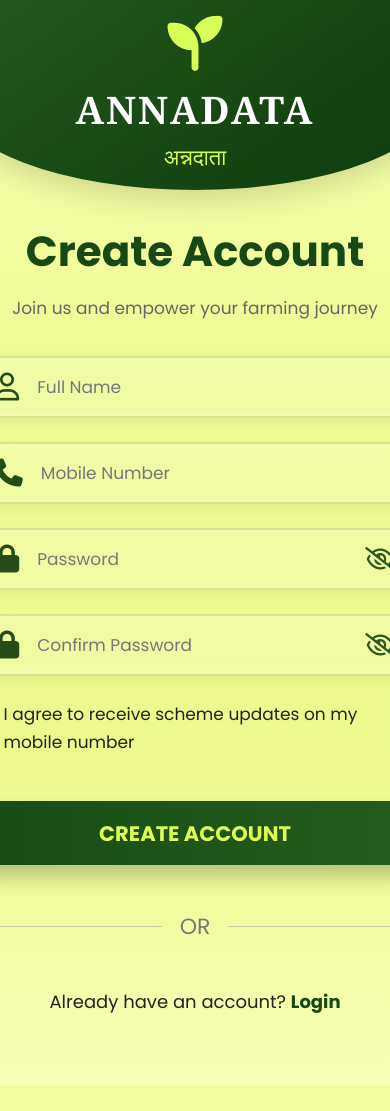
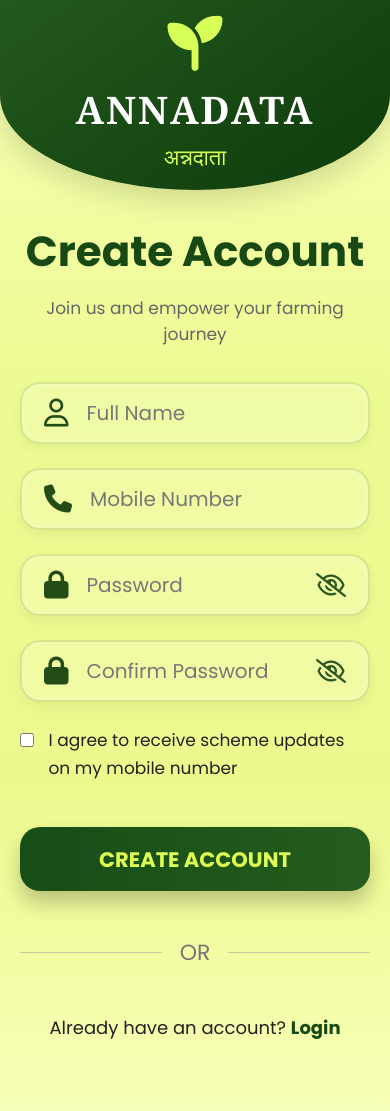
Before and after one commit to vaidehi-londhe/Annadata, a Flask app: page /signup in a window 390 px wide; the page is wider, and only the part inside the window is pictured. Before the commit the page ends 1085 px from the top of that part, so only its background shows below. Run offline with Flask 3, Linux system fonts and the light colour scheme; some libraries are stand-ins or nearby versions.

Commit message:
fix all the layout issues

```diff
--- a/static/css/auth.css
+++ b/static/css/auth.css
@@ -23,6 +23,15 @@ body{
     );
 
     overflow-x:hidden;
+}
+
+.signup-container,
+.form-container,
+form,
+.input-box,
+.checkbox{
+    max-width:100%;
+    min-width:0;
 }
 
 /* Main Container */
@@ -370,9 +379,13 @@ border-radius:20px;
 }
 
 .input-box input{
-
-font-size:17px;
-
+    flex:1;
+    min-width:0;
+    border:none;
+    outline:none;
+    background:transparent;
+    font-size:20px;
+    color:#184914;
 }
 
 .signup-btn{
--- a/static/css/sathi.css
+++ b/static/css/sathi.css
@@ -18,6 +18,7 @@ body:has(.sathi-shell) .phone-shell { width:100%; max-width:none; min-height:100
 /* Keep header and input fixed; only messages scroll */
 .sathi-shell {
     height: 100dvh;
+    height: 100svh;
     min-height: 0;
     overflow: hidden;
 }
--- a/static/css/scheme_detail.css
+++ b/static/css/scheme_detail.css
@@ -69,7 +69,7 @@ body:has(.scheme-detail-page) { background:linear-gradient(180deg,#f7ffb6 0%,#f3
   .detail-list { margin:0; padding-left:18px; color:#123d19; font-size:16px; line-height:1.95; }.documents-card { min-height:auto; margin-bottom:24px; }.documents-card .detail-list { display:flex; flex-wrap:wrap; gap:5px 25px; padding-left:18px; }.documents-card li { margin-right:8px; }
   .apply-row { display:flex; gap:12px; }.apply-btn { flex:1; display:flex; align-items:center; justify-content:center; gap:10px; padding:19px; border-radius:20px; background:linear-gradient(135deg,#397b24,#559b39); color:#fff; font-size:18px; font-weight:700; text-decoration:none; box-shadow:0 12px 25px rgba(63,127,44,.25); transition:.25s; }.apply-btn:hover { transform:translateY(-3px); }.save-btn { width:64px; border:0; border-radius:20px; background:#e4f6da; color:#2f7a24; font-size:27px; cursor:pointer; }
   .scheme-detail-nav { position:fixed; left:50%; bottom:0; z-index:999; width:min(750px,100%); display:flex; justify-content:space-around; padding:12px 18px 11px; transform:translateX(-50%); border:1px solid #edf0e8; border-radius:25px 25px 0 0; background:rgba(255,255,255,.96); box-shadow:0 -8px 24px rgba(32,68,25,.10); }.scheme-detail-nav a { min-width:70px; display:flex; flex-direction:column; align-items:center; gap:5px; color:#8a8a8a; font-size:12px; font-weight:500; text-decoration:none; }.scheme-detail-nav a i { font-size:21px; }.scheme-detail-nav a.active { color:#237126; font-weight:700; }.scheme-detail-nav a.active i { padding:9px 13px; border-radius:14px; background:#edfacf; }
-  @media (max-width:620px) { .scheme-detail-page { padding:22px 16px 115px; }.detail-header { margin-bottom:20px; }.back-link { font-size:24px; }.detail-subtitle { margin-left:34px; font-size:14px; }.scheme-hero { gap:15px; padding:21px; }.scheme-hero-icon { width:64px; height:64px; font-size:30px; }.scheme-hero h1 { font-size:25px; }.scheme-hero p { font-size:13px; }.eligible-tag { display:none; }.summary-grid,.info-grid { grid-template-columns:1fr; gap:18px; margin-bottom:18px; }.detail-card { min-height:auto; padding:22px; }.detail-card p,.detail-list { font-size:14px; }.benefit-amount { margin-top:20px; }.apply-row { margin-top:4px; }.scheme-detail-nav { width:100%; padding:10px 4px; }.scheme-detail-nav a { min-width:auto; font-size:10px; }.scheme-detail-nav a i { font-size:18px; } }
+  @media (max-width:620px) { .scheme-detail-page { padding:22px 16px 150px; }.detail-header { margin-bottom:20px; }.back-link { font-size:24px; }.detail-subtitle { margin-left:34px; font-size:14px; }.scheme-hero { gap:15px; padding:21px; }.scheme-hero-icon { width:64px; height:64px; font-size:30px; }.scheme-hero h1 { font-size:25px; }.scheme-hero p { font-size:13px; }.eligible-tag { display:none; }.summary-grid,.info-grid { grid-template-columns:1fr; gap:18px; margin-bottom:18px; }.detail-card { min-height:auto; padding:22px; }.detail-card p,.detail-list { font-size:14px; }.benefit-amount { margin-top:20px; }.apply-row { margin-top:4px; }.scheme-detail-nav { width:100%; padding:10px 4px; }.scheme-detail-nav a { min-width:auto; font-size:10px; }.scheme-detail-nav a i { font-size:18px; } }
   body:has(.scheme-detail-page) {
     overflow-y: auto !important;
     overflow-x: hidden !important;
--- a/templates/crop_advisory.html
+++ b/templates/crop_advisory.html
@@ -30,7 +30,7 @@
             <p>Find the best crop for your farm.</p>
         </div>
 
-        <button class="icon-btn js-notif-bell" type="button">
+        <button class="icon-btn notification-btn js-notif-bell" type="button">
             <i class="fa-solid fa-bell"></i>
                 <span class="notification-dot"></span>
         </button>
--- a/templates/farm.html
+++ b/templates/farm.html
@@ -22,7 +22,7 @@
             <i class="fa-solid fa-arrow-left"></i>
         </a>
 
-       <button class="icon-btn js-notif-bell" type="button">
+       <button class="icon-btn notification-btn js-notif-bell" type="button">
          <i class="fa-solid fa-bell"></i>
              <span class="notification-dot"></span>
         </button>
```
Also changed, not shown: static/css/login.css (+9 -0 lines).
